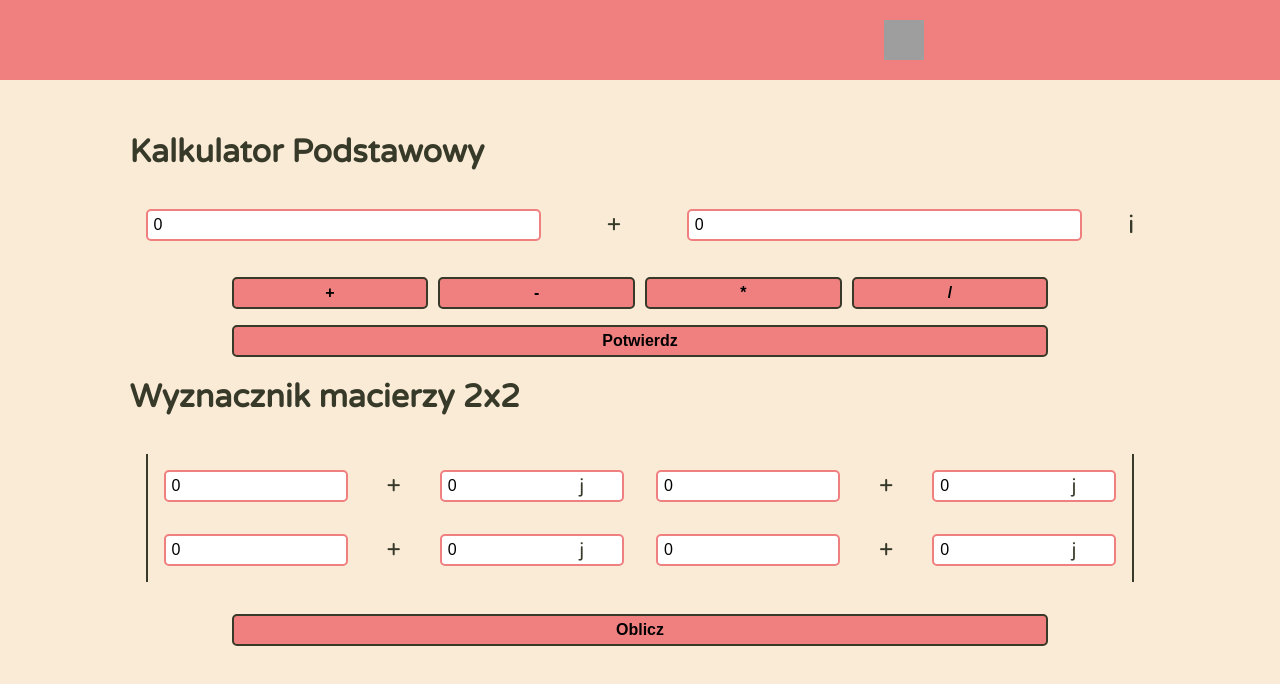
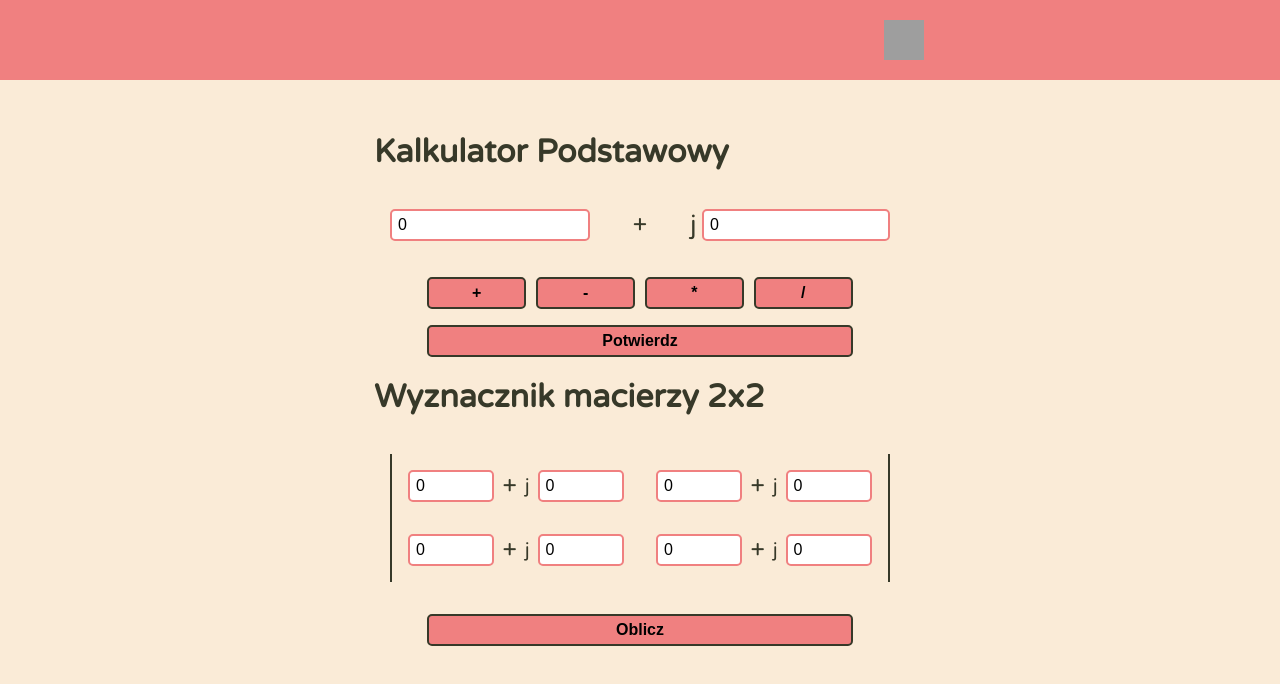
Before and after one commit to Muszchrom/NewReactCalendar, a React (Create React App) app: page /calc in a window 1280 px wide. Shown: the top 684 px of the page. Built offline with nearby package versions, Linux system fonts and the light colour scheme; grey boxes are pictures that could not be loaded.

Commit message:
fixin day 0 bugs

```diff
--- a/src/routes/calc.js
+++ b/src/routes/calc.js
@@ -152,17 +152,28 @@ export default function Calc(props) {
     } else {
       setWynik(`(${rez} ${operator} j${imz})`);
     }
+    setStartObliczania(2);
+  }
+
+  const resetuj = () => {
+    setInputRez(0);
+    setInputImz(0);
+    setData([]);
+    setStartObliczania(0);
+    setWynik("");
   }
 
   return (
-    <div style={{margin: "1em"}}>
+    <div style={{margin: "1em", maxWidth: "calc(500px + 2em)"}}>
       <h1>Kalkulator Podstawowy</h1>
       <div style={{display: "flex", flexDirection: "column"}}>
         <div className="calc-container-1">
         <input className="text-input" value={inputRez} type="text" onChange={e => setInputRez(e.target.value)}/>
           <span style={{fontSize: "1.6em", marginLeft: "0px"}}>+</span>
-          <input className="text-input" value={inputImz} type="text" onChange={e => setInputImz(e.target.value)}/>
-          <span style={{fontSize: "1.6em", marginLeft: "-20px"}}>i</span>
+          <div style={{width: "40%", display: "flex"}}>
+            <span style={{fontSize: "1.6em"}}>j</span>
+            <input style={{width: "94%", marginLeft: "auto"}} className="text-input" value={inputImz} type="text" onChange={e => setInputImz(e.target.value)}/>
+          </div>
         </div>
         <div className="calc-container-3">
           {data.map((obj, index) => {
@@ -188,8 +199,10 @@ export default function Calc(props) {
         </div>
         {
           startObliczania === 0 ?
-          (<button style={{marginTop: "1em"}} className="fancy-button" onClick={runPotwierdz}>Potwierdz</button>) :
-          (<button style={{marginTop: "1em"}} className="fancy-button" onClick={obliczanie}>Oblicz</button>)
+          (<button style={{marginTop: "1em"}} className="fancy-button" onClick={runPotwierdz}>Potwierdz</button>) : (
+            startObliczania === 1 ? (<button style={{marginTop: "1em"}} className="fancy-button" onClick={obliczanie}>Oblicz</button>) :
+            (<button style={{marginTop: "1em"}} className="fancy-button" onClick={resetuj}>Resetuj</button>)
+          )
 
         }
       </div>
@@ -206,13 +219,15 @@ function Wyznacznik(props) {
   const [wynik, setWynik] = useState("");
 
   const oblicz = () => {
-    setA(parseFloat(a[0]), parseFloat(a[1]));
-    setB(parseFloat(b[0]), parseFloat(b[1]));
-    setC(parseFloat(c[0]), parseFloat(c[1]));
-    setD(parseFloat(d[0]), parseFloat(d[1]));
+    setA([parseFloat(a[0]), parseFloat(a[1])]);
+    setB([parseFloat(b[0]), parseFloat(b[1])]);
+    setC([parseFloat(c[0]), parseFloat(c[1])]);
+    setD([parseFloat(d[0]), parseFloat(d[1])]);
     let [xRez, xImz] = props.mnozenie(a[0], a[1], d[0], d[1]);
     let [yRez, yImz] = props.mnozenie(b[0], b[1], c[0], c[1]);
     let [rez, imz] = props.odejmowanie(xRez, xImz, yRez, yImz);
+
+    console.log(a);
 
     let operator;
     if (imz >=0) {
@@ -241,31 +256,31 @@ function Wyznacznik(props) {
       <h1>Wyznacznik macierzy 2x2</h1>
       <div style={{display: "flex", flexDirection: "column"}}>
         <div style={{marginBottom: 0, borderLeft: "2px solid var(--text3)", borderRight: "2px solid var(--text3)"}} className="calc-container-1">
-          <div style={{position: "relative"}} className="calc-container-1">
+          <div className="calc-container-1">
             <input className="text-input" type="text" value={a[0]} onChange={e => setA([e.target.value, a[1]])}/>
             <span style={{fontSize: "1.6em", marginRight: "0px"}}>+</span>
+            <span style={{fontSize: "1.2em"}}>j</span>
             <input className="text-input" type="text" value={a[1]} onChange={e => setA([a[0], e.target.value])}/>
-            <span style={{fontSize: "1.2em", position: "absolute", right: "40px"}}>j</span>
           </div>
-          <div style={{position: "relative"}} className="calc-container-1">
+          <div className="calc-container-1">
             <input className="text-input" type="text" value={b[0]} onChange={e => setB([e.target.value, b[1]])}/>
             <span style={{fontSize: "1.6em", marginRight: "0px"}}>+</span>
+            <span style={{fontSize: "1.2em"}}>j</span>
             <input className="text-input" type="text" value={b[1]} onChange={e => setB([b[0], e.target.value])}/>
-            <span style={{fontSize: "1.2em", position: "absolute", right: "40px"}}>j</span>
           </div>
         </div>
         <div style={{marginTop: 0, borderLeft: "2px solid var(--text3)", borderRight: "2px solid var(--text3)"}} className="calc-container-1">
-          <div style={{position: "relative"}} className="calc-container-1">
+          <div className="calc-container-1">
             <input className="text-input" type="text" value={c[0]} onChange={e => setC([e.target.value, c[1]])}/>
             <span style={{fontSize: "1.6em", marginRight: "0px"}}>+</span>
+            <span style={{fontSize: "1.2em"}}>j</span>
             <input className="text-input" type="text" value={c[1]} onChange={e => setC([c[0], e.target.value])}/>
-            <span style={{fontSize: "1.2em", position: "absolute", right: "40px"}}>j</span>
           </div>
-          <div style={{position: "relative"}} className="calc-container-1">
+          <div className="calc-container-1">
             <input className="text-input" type="text" value={d[0]} onChange={e => setD([e.target.value, d[1]])}/>
             <span style={{fontSize: "1.6em", marginRight: "0px"}}>+</span>
-            <input className="text-input" type="text" value={d[1]} onChange={e => setD([d[1], e.target.value])}/>
-            <span style={{fontSize: "1.2em", position: "absolute", right: "40px"}}>j</span>
+            <span style={{fontSize: "1.2em"}}>j</span>
+            <input className="text-input" type="text" value={d[1]} onChange={e => setD([d[0], e.target.value])}/>
           </div>
         </div>
         {wynik && (<span style={{margin: "10px auto"}}>wynik: {wynik}</span>)}
```
